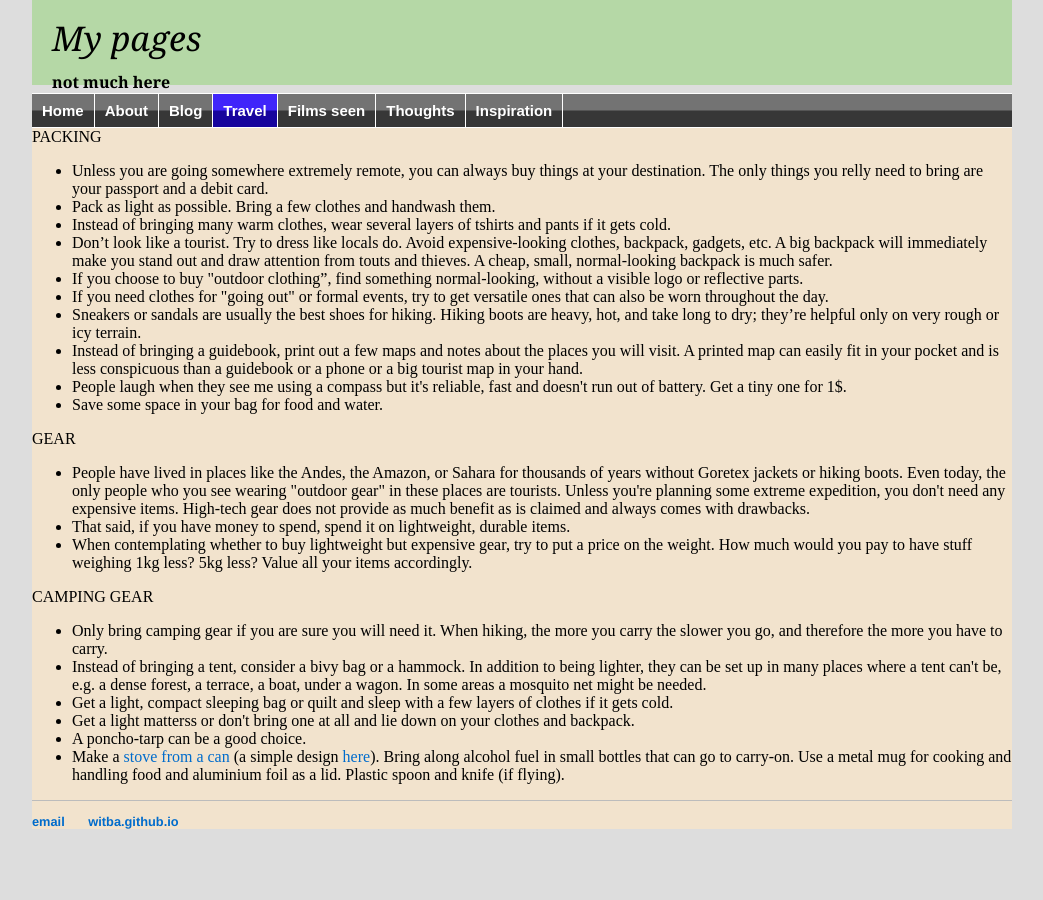
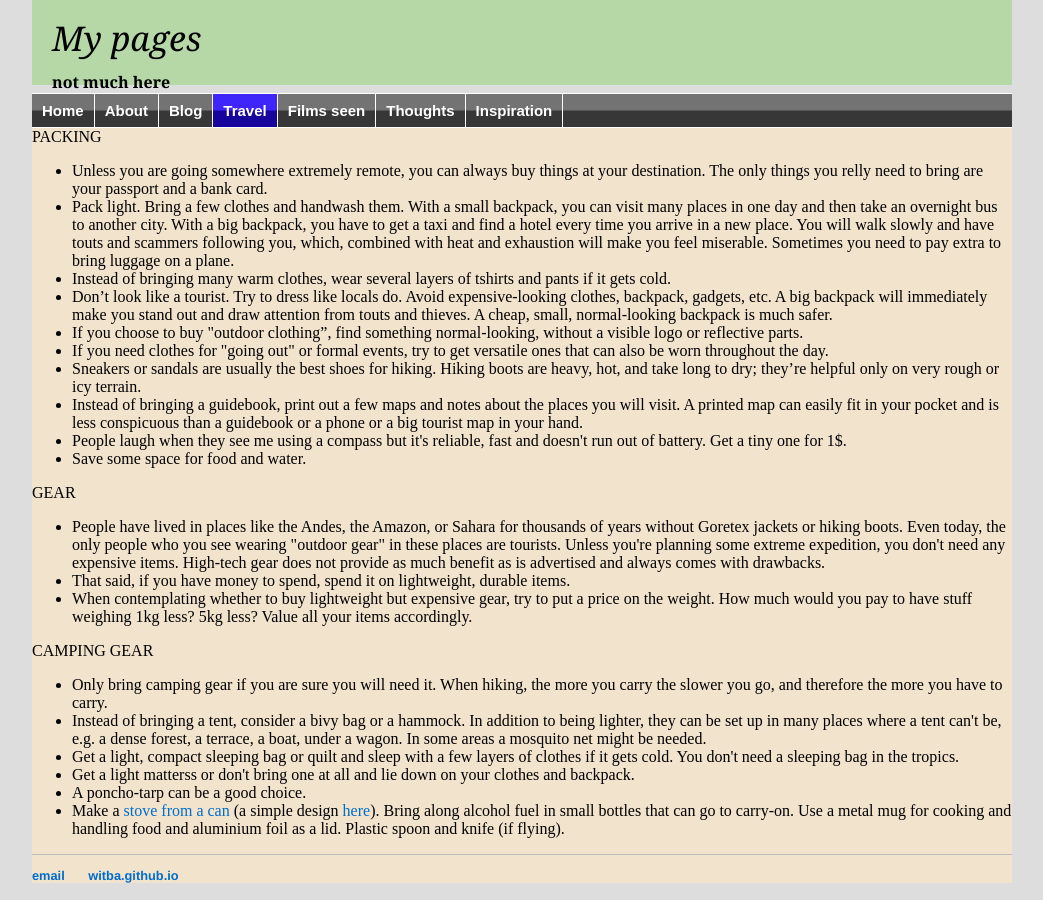
Before and after one commit to witba/witba.github.io, a Jekyll site: the page built from travel/packing.html, in a window 1280 px wide. Shown: the whole page, without its empty margins (118-1161 px from the left). Built offline with Jekyll 4.4.1, drawn with Linux system fonts in a browser that asks for light colours.

Commit message:
Update packing.html

```diff
--- a/travel/packing.html
+++ b/travel/packing.html
@@ -7,8 +7,8 @@ title: Travel resources
 
 PACKING<br>
 <ul>
-<li>Unless you are going somewhere extremely remote, you can always buy things at your destination. The only things you relly need to bring are your passport and a debit card.
-<li>Pack as light as possible. Bring a few clothes and handwash them.
+<li>Unless you are going somewhere extremely remote, you can always buy things at your destination. The only things you relly need to bring are your passport and a bank card.
+<li>Pack light. Bring a few clothes and handwash them. With a small backpack, you can visit many places in one day and then take an overnight bus to another city. With a big backpack, you have to get a taxi and find a hotel every time you arrive in a new place. You will walk slowly and have touts and scammers following you, which, combined with heat and exhaustion will make you feel miserable. Sometimes you need to pay extra to bring luggage on a plane.
 <li>Instead of bringing many warm clothes, wear several layers of tshirts and pants if it gets cold.
 <li>Don’t look like a tourist. Try to dress like locals do. Avoid expensive-looking clothes, backpack, gadgets, etc. A big backpack will immediately make you stand out and draw attention from touts and thieves. A cheap, small, normal-looking backpack is much safer.
 <li>If you choose to buy "outdoor clothing”, find something normal-looking, without a visible logo or reflective parts.
@@ -16,11 +16,11 @@ PACKING<br>
 <li>Sneakers or sandals are usually the best shoes for hiking. Hiking boots are heavy, hot, and take long to dry; they’re helpful only on very rough or icy terrain.
 <li>Instead of bringing a guidebook, print out a few maps and notes about the places you will visit. A printed map can easily fit in your pocket and is less conspicuous than a guidebook or a phone or a big tourist map in your hand.
 <li>People laugh when they see me using a compass but it's reliable, fast and doesn't run out of battery. Get a tiny one for 1$.
-<li>Save some space in your bag for food and water.
+<li>Save some space for food and water.
 </ul>
 GEAR<br>
 <ul>
-<li>People have lived in places like the Andes, the Amazon, or Sahara for thousands of years without Goretex jackets or hiking boots. Even today, the only people who you see wearing "outdoor gear" in these places are tourists. Unless you're planning some extreme expedition, you don't need any expensive items. High-tech gear does not provide as much benefit as is claimed and always comes with drawbacks.
+<li>People have lived in places like the Andes, the Amazon, or Sahara for thousands of years without Goretex jackets or hiking boots. Even today, the only people who you see wearing "outdoor gear" in these places are tourists. Unless you're planning some extreme expedition, you don't need any expensive items. High-tech gear does not provide as much benefit as is advertised and always comes with drawbacks.
 <li>That said, if you have money to spend, spend it on lightweight, durable items.
 <li>When contemplating whether to buy lightweight but expensive gear, try to put a price on the weight. How much would you pay to have stuff weighing 1kg less? 5kg less? Value all your items accordingly.
 </ul>
@@ -28,7 +28,7 @@ CAMPING GEAR<br>
 <ul>
 <li>Only bring camping gear if you are sure you will need it. When hiking, the more you carry the slower you go, and therefore the more you have to carry.
 <li>Instead of bringing a tent, consider a bivy bag or a hammock. In addition to being lighter, they can be set up in many places where a tent can't be, e.g. a dense forest, a terrace, a boat, under a wagon. In some areas a mosquito net might be needed.
-<li>Get a light, compact sleeping bag or quilt and sleep with a few layers of clothes if it gets cold.
+<li>Get a light, compact sleeping bag or quilt and sleep with a few layers of clothes if it gets cold. You don't need a sleeping bag in the tropics.
 <li>Get a light matterss or don't bring one at all and lie down on your clothes and backpack.
 <li>A poncho-tarp can be a good choice.
 <li>Make a <a href="https://en.wikipedia.org/wiki/Beverage-can_stove" target=_blank>stove from a can</a> (a simple design <a href="https://vimeo.com/64726512" target=_blank>here</a>). Bring along alcohol fuel in small bottles that can go to carry-on. Use a metal mug for cooking and handling food and aluminium foil as a lid. Plastic spoon and knife (if flying).
```
